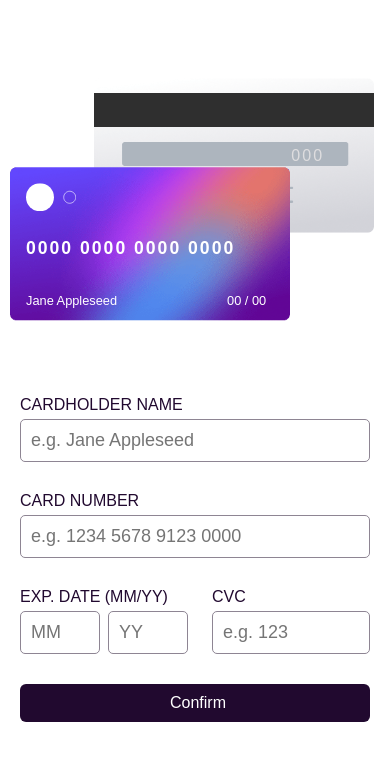
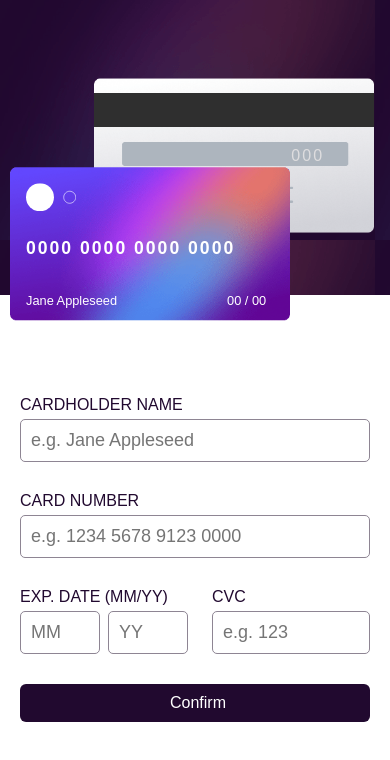
Before and after one commit to HaiNam-2003/Project-4, a plain HTML site: page index.html in a window 390 px wide. Drawn offline with Linux system fonts and the light colour scheme; the site is published under a folder, as on GitHub Pages, so addresses that start at the root find nothing; a web font is replaced by a local one.

Commit message:
change file css

```diff
--- a/main.js
+++ b/main.js
@@ -108,7 +108,5 @@ cvcInp.addEventListener('input', renderCvc)
 
 btn.addEventListener('click', handleSubmit)
 btnContinue.addEventListener('click', () => {
-    // successed.classList.add('hidden')
-    // form.classList.remove('hidden')
     window.location.reload()
 })
--- a/style.css
+++ b/style.css
@@ -48,7 +48,7 @@ body {
 .left-section {
     height: 100vh;
     width: 40%;
-    background: url(/images/bg-main-desktop.png);
+    background: url(images/bg-main-desktop.png);
     background-repeat: no-repeat;
     background-position: center;
     background-size: cover;
@@ -271,7 +271,7 @@ input:focus {
     .left-section {
         width: 100%;
         height: 35vh;
-        background: url(/images/bg-main-mobile.png);
+        background: url(images/bg-main-mobile.png);
     }
 
     .cards {
```
